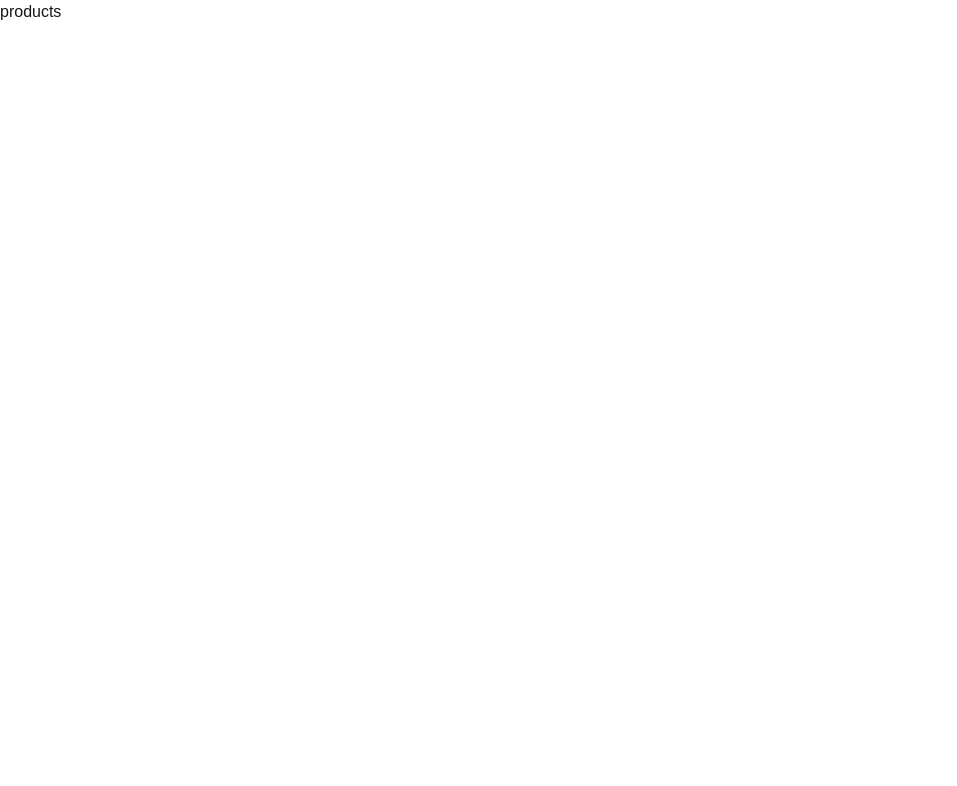
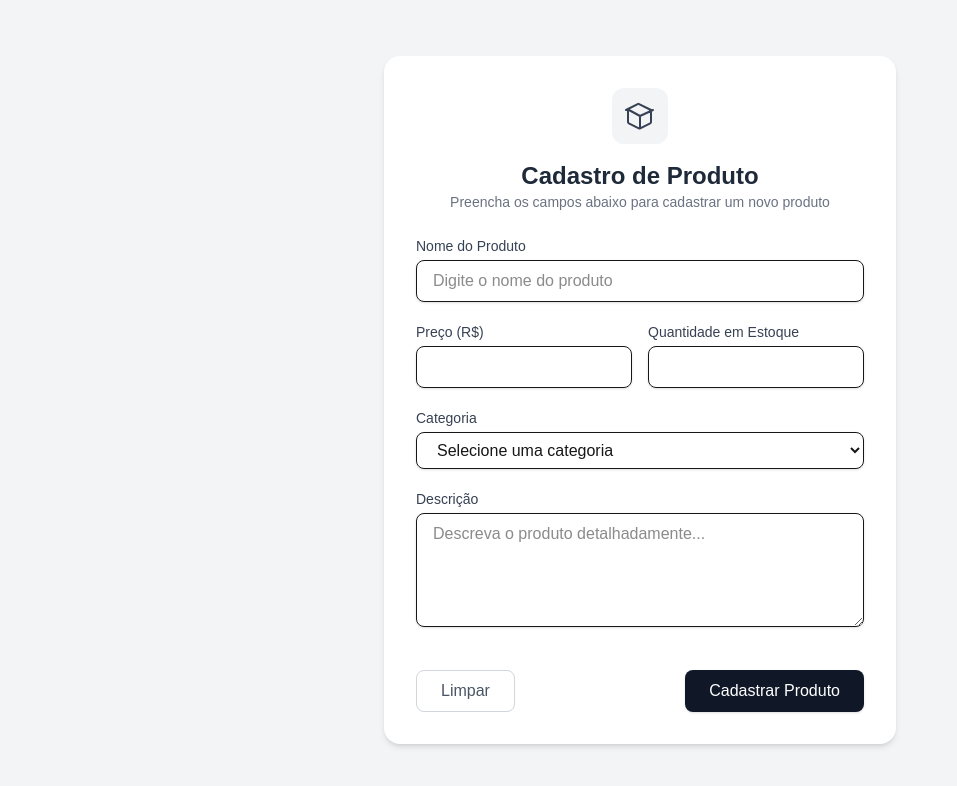
Before and after one commit to King-ego/front-ecommerce-rabbitmq, a Next.js app: page /products/create in a window 1280 px wide. Shown: the top 786 px of the page, without its empty margins (0-957 px from the left). Built offline with nearby package versions, Linux system fonts and the light colour scheme.

Commit message:
feat: implement product registration form with validation

```diff
--- a/src/app/products/create/page.tsx
+++ b/src/app/products/create/page.tsx
@@ -1,5 +1,149 @@
 "use client";
 
-export default function products() {
-	return (<div>products</div>)
+import { useForm } from "react-hook-form";
+
+type FormValues = {
+	nome: string;
+	preco: number;
+	quantidade: number;
+	categoria: string;
+	descricao: string;
+};
+
+export default function CadastroProduto() {
+	const {
+		register,
+		handleSubmit,
+		reset,
+		formState: { errors },
+	} = useForm<FormValues>();
+
+	const onSubmit = (data: FormValues) => {
+		console.log("Produto cadastrado:", data);
+		reset();
+	};
+
+	return (
+		<div className="flex items-center justify-center min-h-screen bg-gray-100">
+			<div className="w-full max-w-lg p-8 bg-white rounded-2xl shadow-md">
+				<div className="flex flex-col items-center mb-6">
+					<div className="w-14 h-14 flex items-center justify-center rounded-xl bg-gray-100 mb-4">
+						<svg
+							xmlns="http://www.w3.org/2000/svg"
+							className="w-8 h-8 text-gray-700"
+							fill="none"
+							viewBox="0 0 24 24"
+							stroke="currentColor"
+						>
+							<path strokeLinecap="round" strokeLinejoin="round" strokeWidth={1.5} d="M20.25 7.5l-8.954-4.477a1.125 1.125 0 00-1.042 0L1.5 7.5m18.75 0v9a1.125 1.125 0 01-.625 1.01l-7.5 3.75a1.125 1.125 0 01-1 0l-7.5-3.75A1.125 1.125 0 013 16.5v-9m18.75 0L12 12m0 0L3.75 7.5M12 12v9" />
+						</svg>
+					</div>
+					<h2 className="text-2xl font-bold text-gray-800">Cadastro de Produto</h2>
+					<p className="text-gray-500 text-sm text-center">
+						Preencha os campos abaixo para cadastrar um novo produto
+					</p>
+				</div>
+
+				<form onSubmit={handleSubmit(onSubmit)} className="space-y-5">
+					{/* Nome */}
+					<div>
+						<label className="block text-sm font-medium text-gray-700">
+							Nome do Produto
+						</label>
+						<input
+							{...register("nome", { required: "Informe o nome do produto" })}
+							placeholder="Digite o nome do produto"
+							className="w-full mt-1 px-4 py-2 border rounded-lg shadow-sm focus:outline-none focus:ring-2 focus:ring-indigo-500"
+						/>
+						{errors.nome && (
+							<p className="text-red-500 text-sm mt-1">{errors.nome.message}</p>
+						)}
+					</div>
+
+					{/* Preço e Quantidade */}
+					<div className="grid grid-cols-2 gap-4">
+						<div>
+							<label className="block text-sm font-medium text-gray-700">
+								Preço (R$)
+							</label>
+							<input
+								type="number"
+								step="0.01"
+								{...register("preco", { required: "Informe o preço" })}
+								className="w-full mt-1 px-4 py-2 border rounded-lg shadow-sm focus:outline-none focus:ring-2 focus:ring-indigo-500"
+							/>
+							{errors.preco && (
+								<p className="text-red-500 text-sm mt-1">{errors.preco.message}</p>
+							)}
+						</div>
+						<div>
+							<label className="block text-sm font-medium text-gray-700">
+								Quantidade em Estoque
+							</label>
+							<input
+								type="number"
+								{...register("quantidade", { required: "Informe a quantidade" })}
+								className="w-full mt-1 px-4 py-2 border rounded-lg shadow-sm focus:outline-none focus:ring-2 focus:ring-indigo-500"
+							/>
+							{errors.quantidade && (
+								<p className="text-red-500 text-sm mt-1">{errors.quantidade.message}</p>
+							)}
+						</div>
+					</div>
+
+					{/* Categoria */}
+					<div>
+						<label className="block text-sm font-medium text-gray-700">
+							Categoria
+						</label>
+						<select
+							{...register("categoria", { required: "Selecione uma categoria" })}
+							className="w-full mt-1 px-4 py-2 border rounded-lg shadow-sm focus:outline-none focus:ring-2 focus:ring-indigo-500"
+						>
+							<option value="">Selecione uma categoria</option>
+							<option value="eletronicos">Eletrônicos</option>
+							<option value="roupas">Roupas</option>
+							<option value="moveis">Móveis</option>
+						</select>
+						{errors.categoria && (
+							<p className="text-red-500 text-sm mt-1">{errors.categoria.message}</p>
+						)}
+					</div>
+
+					{/* Descrição */}
+					<div>
+						<label className="block text-sm font-medium text-gray-700">
+							Descrição
+						</label>
+						<textarea
+							{...register("descricao", { required: "Descreva o produto" })}
+							placeholder="Descreva o produto detalhadamente..."
+							rows={4}
+							className="w-full mt-1 px-4 py-2 border rounded-lg shadow-sm focus:outline-none focus:ring-2 focus:ring-indigo-500"
+						/>
+						{errors.descricao && (
+							<p className="text-red-500 text-sm mt-1">{errors.descricao.message}</p>
+						)}
+					</div>
+
+					{/* Botões */}
+					<div className="flex justify-between pt-4">
+						<button
+							type="button"
+							onClick={() => reset()}
+							className="px-6 py-2 border border-gray-300 rounded-lg text-gray-600 hover:bg-gray-100"
+						>
+							Limpar
+						</button>
+						<button
+							type="submit"
+							className="px-6 py-2 bg-gray-900 text-white rounded-lg shadow hover:bg-gray-800"
+						>
+							Cadastrar Produto
+						</button>
+					</div>
+				</form>
+			</div>
+		</div>
+	);
 }
```
